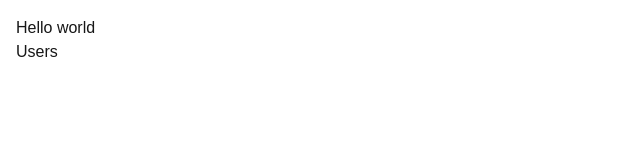
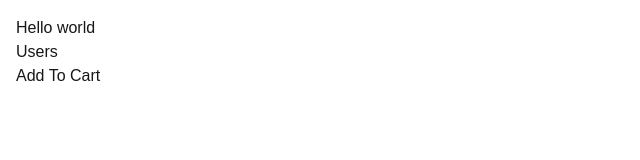
Before and after one commit to ManNjoro/next-app, a Next.js app: page / in a window 1280 px wide. Shown: the top 160 px of the page, without its empty margins (0-640 px from the left). Built offline with nearby package versions, Linux system fonts and the light colour scheme.

Commit message:
Added ProductCard component to Home page

```diff
--- /dev/null
+++ b/app/components/AddToCart.tsx
@@ -0,0 +1,12 @@
+'use client'
+import React from 'react'
+
+const AddToCart = () => {
+  return (
+    <div>
+        <button onClick={() => console.log('Click')}>Add To Cart</button>
+    </div>
+  )
+}
+
+export default AddToCart
--- /dev/null
+++ b/app/components/ProductCard.tsx
@@ -0,0 +1,12 @@
+import React from 'react'
+import AddToCart from './AddToCart'
+
+const ProductCard = () => {
+  return (
+    <div>
+        <AddToCart />
+    </div>
+  )
+}
+
+export default ProductCard
--- a/app/page.tsx
+++ b/app/page.tsx
@@ -1,10 +1,12 @@
 import Link from "next/link";
+import ProductCard from "./components/ProductCard";
 
 export default function Home() {
   return (
     <main>
       <h1>Hello world</h1>
       <Link href="/users">Users</Link>
+      <ProductCard />
     </main>
   );
 }
```
